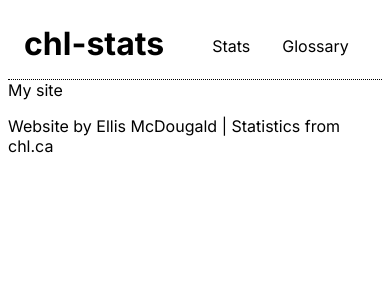
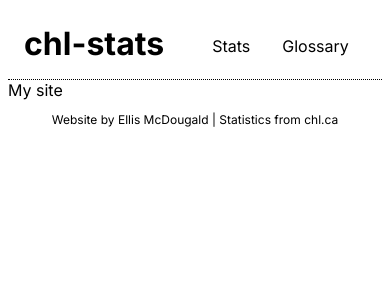
Before and after one commit to ellismcdougald/chl-stats-site, a Next.js app: page / in a window 390 px wide. Shown: the top 300 px of the page. Built offline with nearby package versions, Linux system fonts and the light colour scheme.

Commit message:
Implements variable font size

```diff
--- a/src/styles/Footer.module.css
+++ b/src/styles/Footer.module.css
@@ -2,4 +2,5 @@
   display: flex;
   align-items: center;
   justify-content: center;
+  font-size: clamp(12px, 1.5vw, 1.25vw);
 }
```
